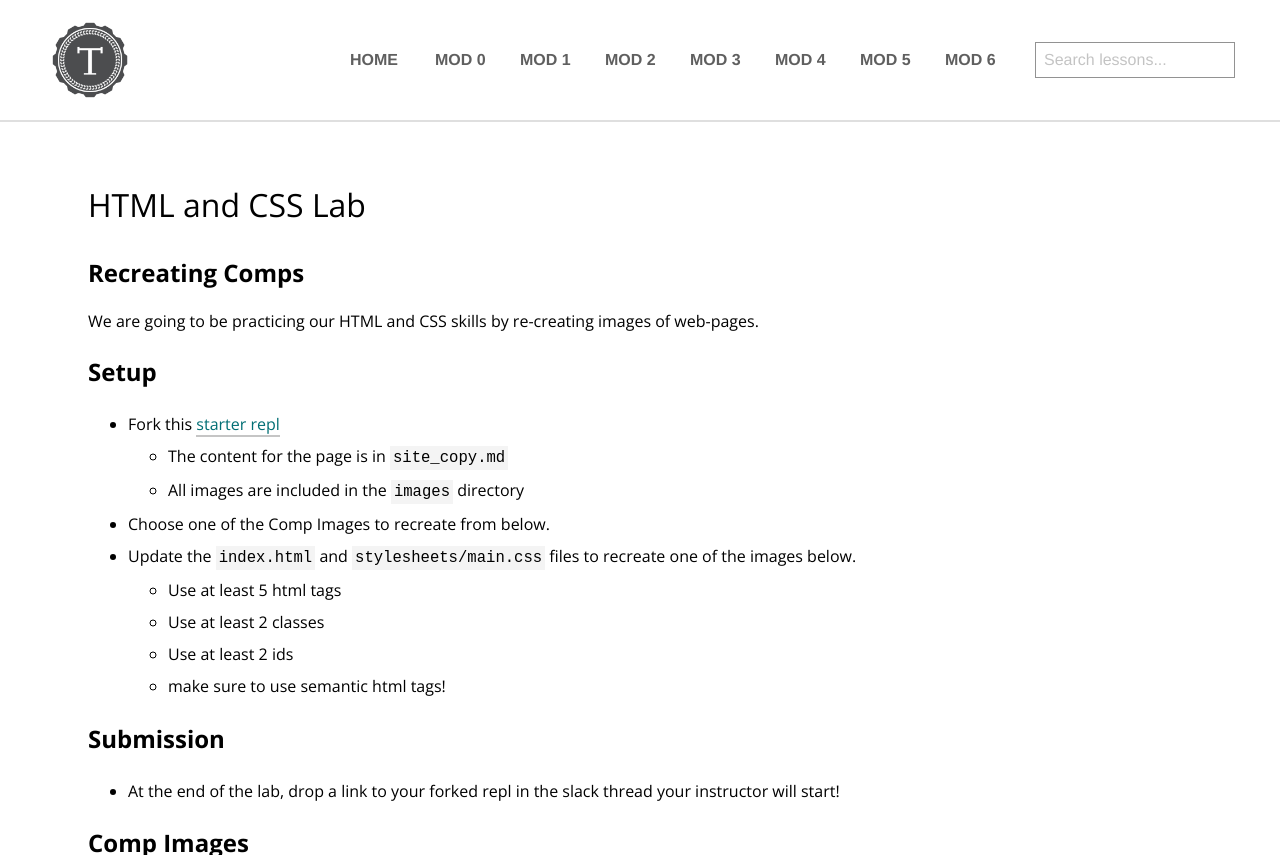
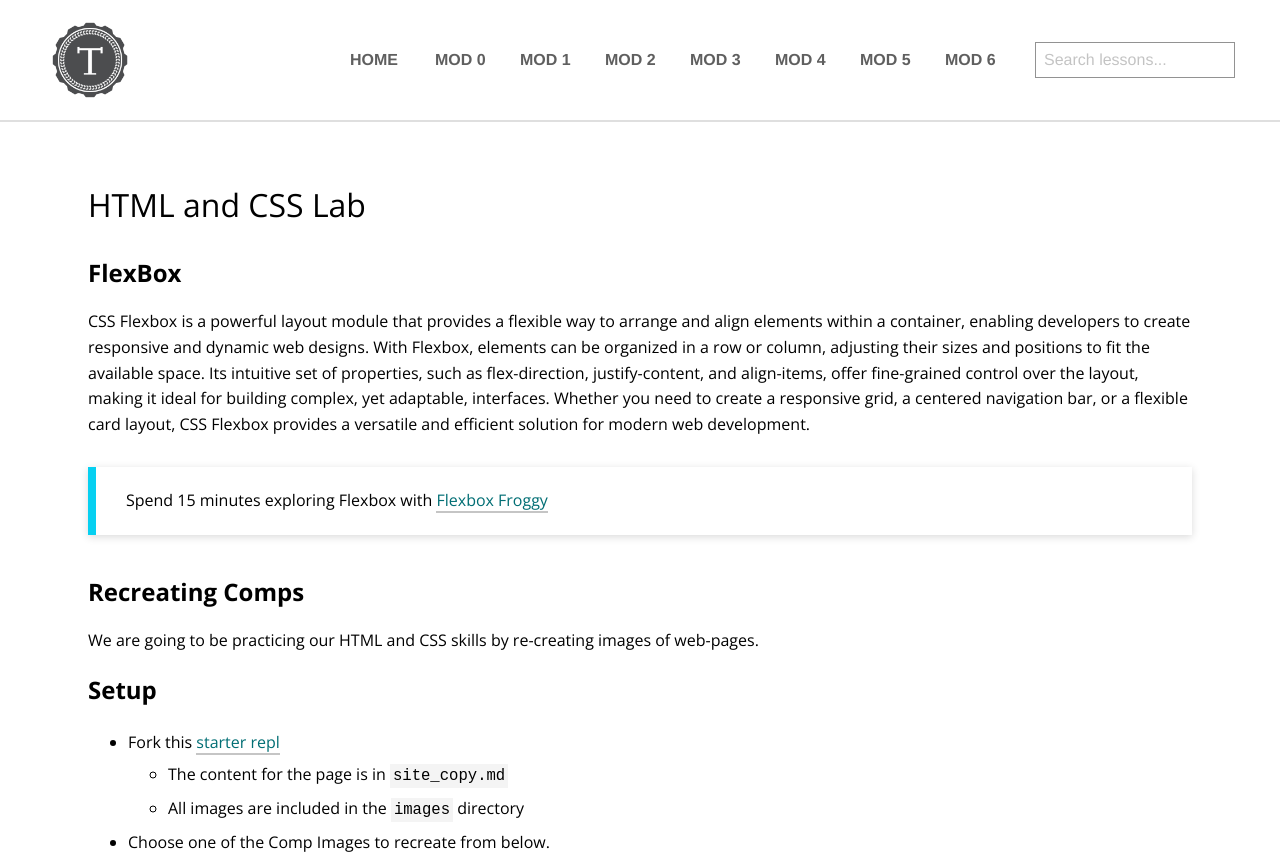
Before and after one commit to turingschool/launch-curriculum, a Jekyll site: the page built from module3/labs/Week1/HTMLCSSFundamentals.md, in a window 1280 px wide and 900 px high, cut to the strip 0-855 px from the top of the window. Built offline with Jekyll 4.4.1, drawn with Linux system fonts in a browser that asks for light colours; nearby versions of some CDN libraries; comment, search, counter and statistics services are not loaded.

Commit message:
update from feedback

```diff
--- a/module3/labs/Week1/HTMLCSSFundamentals.md
+++ b/module3/labs/Week1/HTMLCSSFundamentals.md
@@ -2,6 +2,16 @@
 layout: page
 title: HTML and CSS Lab
 ---
+
+## FlexBox
+
+CSS Flexbox is a powerful layout module that provides a flexible way to arrange and align elements within a container, enabling developers to create responsive and dynamic web designs. With Flexbox, elements can be organized in a row or column, adjusting their sizes and positions to fit the available space. Its intuitive set of properties, such as flex-direction, justify-content, and align-items, offer fine-grained control over the layout, making it ideal for building complex, yet adaptable, interfaces. Whether you need to create a responsive grid, a centered navigation bar, or a flexible card layout, CSS Flexbox provides a versatile and efficient solution for modern web development.
+
+<section class='call-to-action' markdown='1'>
+
+Spend 15 minutes exploring Flexbox with [Flexbox Froggy](https://flexboxfroggy.com/)
+
+</section>
 
 ## Recreating Comps
 
```
Also changed, not shown: module3/lessons/Week1/CSSFundamentals.md (+4 -0 lines), module3/preparation/Week1/HTMLFundamentals.md (+2 -0 lines).
